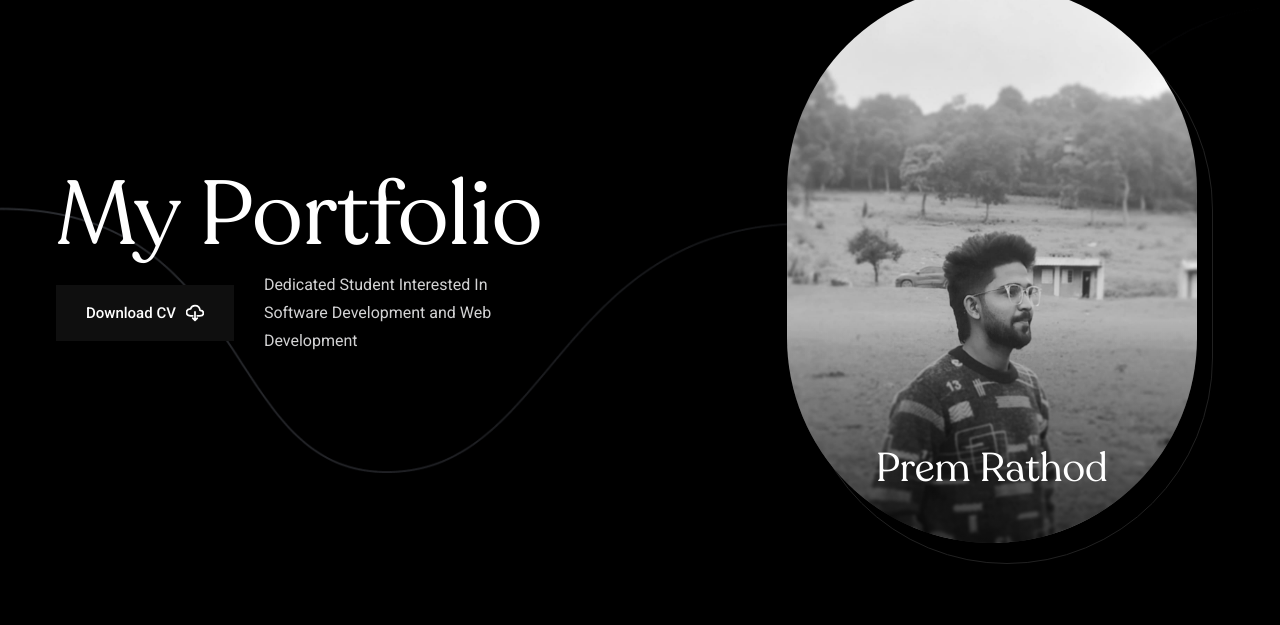
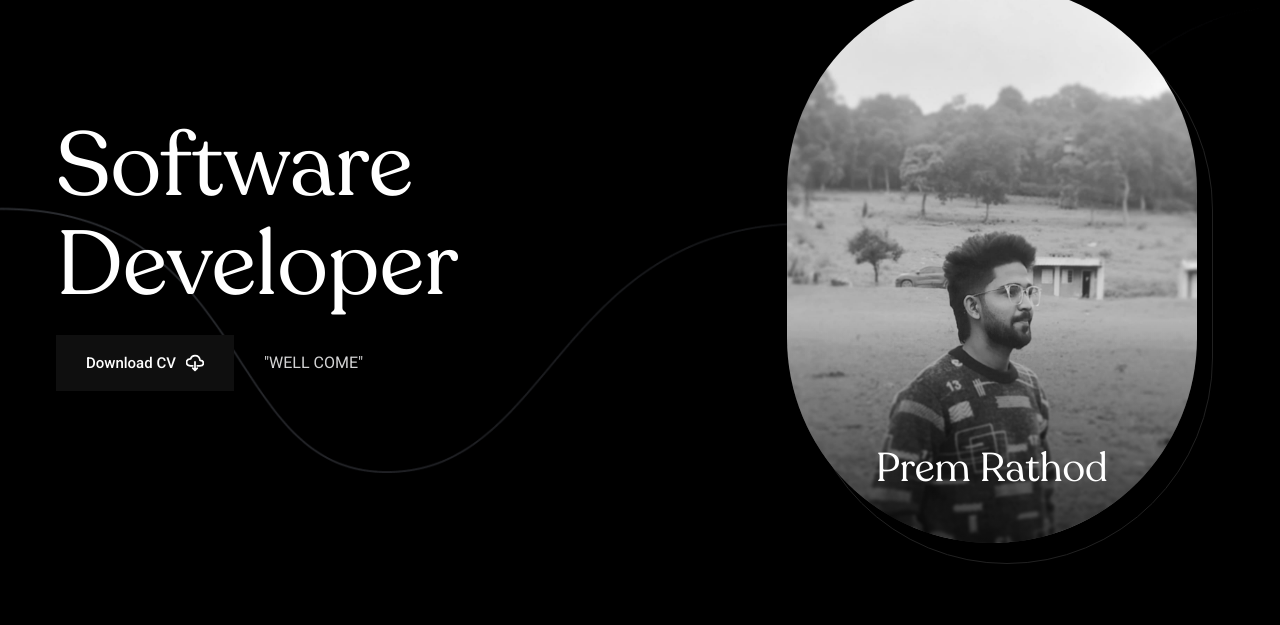
Before and after one commit to prem6770/portfolio, a plain HTML site: page index.html in a window 1280 px wide. Shown: the part 175-800 px from the top of the page. Drawn offline with nearby package versions, Linux system fonts and the light colour scheme.

Commit message:
Update index.html

```diff
--- a/index.html
+++ b/index.html
@@ -141,7 +141,7 @@
 
           <div class="hero-content">
 
-            <h1 class="h1 title">My Portfolio </h1>
+            <h1 class="h1 title">Software Developer</h1>
 
             <div class="wrapper">
               <a href="#" class="btn btn:hover">
@@ -151,7 +151,7 @@
               </a>
 
               <p class="hero-text">
-                Dedicated Student Interested In Software Development and Web Development
+                "WELL COME"
               </p>
             </div>
 
```
